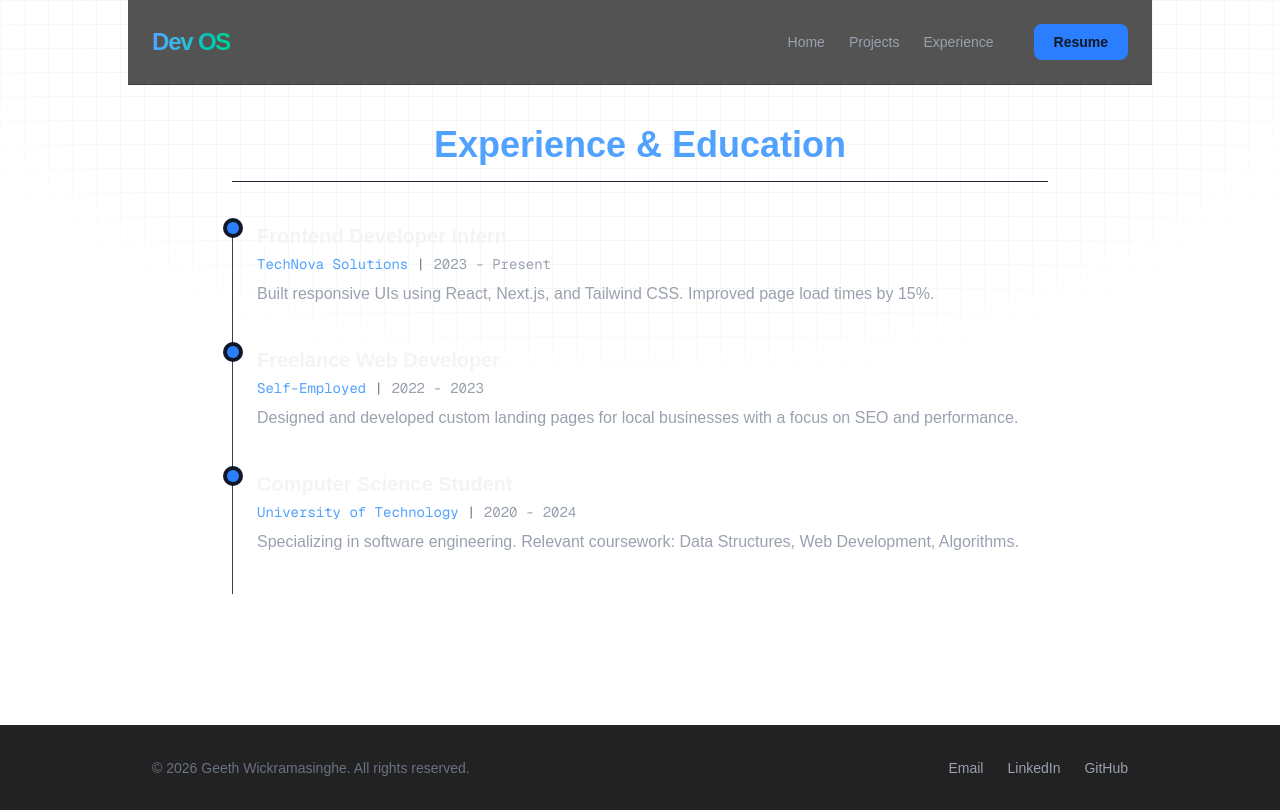
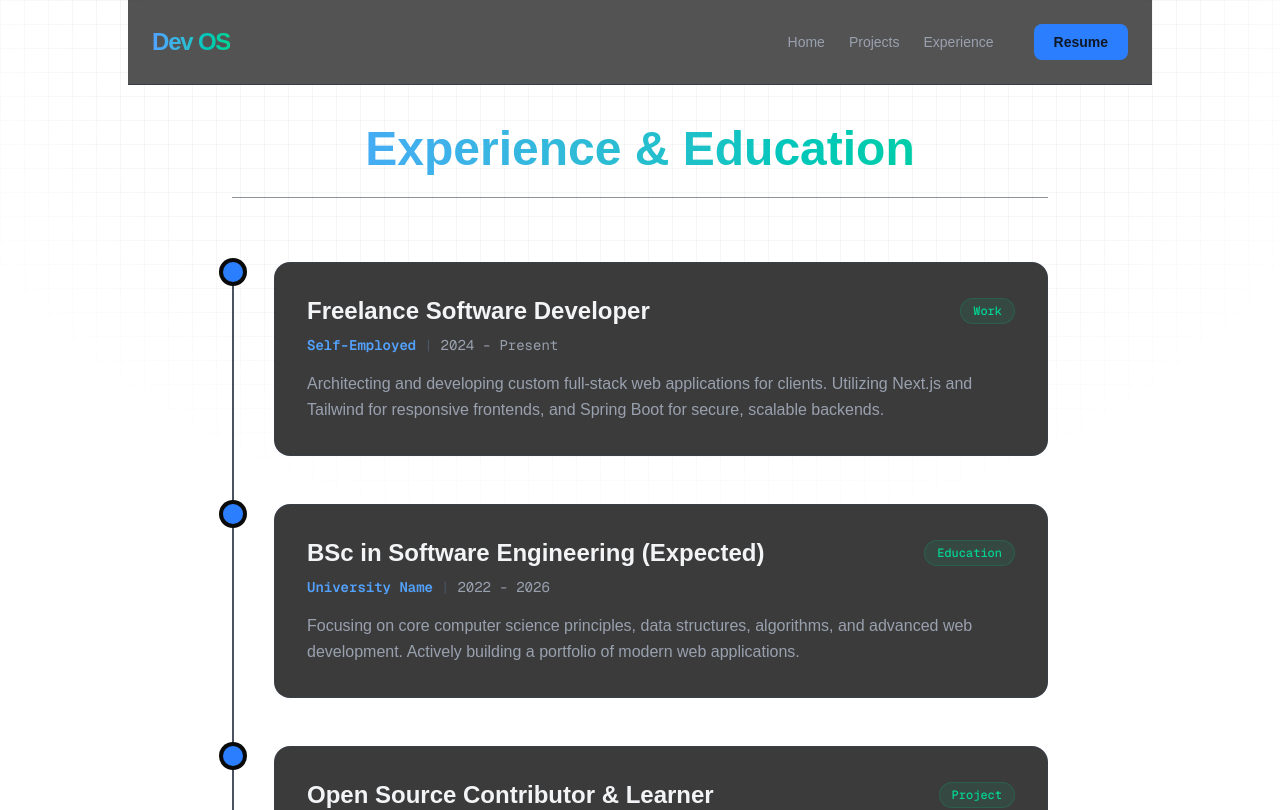
Before and after one commit to Geetharu/Geeth-portfolio, a Next.js app: page /experience in a window 1280 px wide. Shown: the top 810 px of the page. Built offline with nearby package versions, Linux system fonts and the light colour scheme.

Commit message:
ui: upgrade experience timeline with glass cards

```diff
--- a/app/experience/page.tsx
+++ b/app/experience/page.tsx
@@ -1,25 +1,67 @@
 export default function Experience() {
   const experiences = [
-      { role: "Frontend Developer Intern", company: "TechNova Solutions", date: "2023 - Present", desc: "Built responsive UIs using React, Next.js, and Tailwind CSS. Improved page load times by 15%." },
-      { role: "Freelance Web Developer", company: "Self-Employed", date: "2022 - 2023", desc: "Designed and developed custom landing pages for local businesses with a focus on SEO and performance." },
-      { role: "Computer Science Student", company: "University of Technology", date: "2020 - 2024", desc: "Specializing in software engineering. Relevant coursework: Data Structures, Web Development, Algorithms." }
+    {
+      type: "Work",
+      role: "Freelance Software Developer",
+      company: "Self-Employed",
+      date: "2024 - Present",
+      desc: "Architecting and developing custom full-stack web applications for clients. Utilizing Next.js and Tailwind for responsive frontends, and Spring Boot for secure, scalable backends."
+    },
+    {
+      type: "Education",
+      role: "BSc in Software Engineering (Expected)",
+      company: "University Name", // TODO: Update with your actual university
+      date: "2022 - 2026",
+      desc: "Focusing on core computer science principles, data structures, algorithms, and advanced web development. Actively building a portfolio of modern web applications."
+    },
+    {
+      type: "Project",
+      role: "Open Source Contributor & Learner",
+      company: "Dev OS Platform",
+      date: "2023 - 2024",
+      desc: "Deep-dived into the React ecosystem and modern JavaScript/TypeScript. Mastered state management, API integrations, and UI/UX design principles."
+    }
   ];
 
   return (
-      <main className="flex min-h-[80vh] flex-col items-center justify-start p-10 max-w-4xl mx-auto">
-        <h1 className="text-4xl font-bold text-blue-400 mb-10 border-b border-gray-800 pb-4 w-full text-center">Experience & Education</h1>
+    <main className="flex min-h-[80vh] flex-col items-center justify-start p-10 max-w-4xl mx-auto relative z-10">
+      <h1 className="text-4xl md:text-5xl font-black text-transparent bg-clip-text bg-gradient-to-r from-blue-400 to-emerald-400 mb-16 border-b border-gray-800/50 pb-6 w-full text-center">
+        Experience & Education
+      </h1>
 
-        <div className="w-full relative border-l border-gray-700 ml-3 md:ml-0">
+      {/* The Timeline Container */}
+      <div className="w-full relative border-l-2 border-gray-800/80 ml-4 md:ml-0">
         {experiences.map((exp, index) => (
-            <div key={index} className="mb-10 ml-6 group">
-              {/* Timeline Dot */}
-              <span className="absolute flex items-center justify-center w-3 h-3 bg-blue-500 rounded-full -left-1.5 ring-4 ring-gray-900 group-hover:bg-green-400 transition-colors"></span>
+          <div key={index} className="mb-12 ml-8 md:ml-10 relative group">
 
-              <h3 className="mb-1 text-xl font-bold text-gray-100">{exp.role}</h3>
-              <div className="text-sm font-mono text-blue-400 mb-2">
-                {exp.company} <span className="text-gray-500">|</span> <span className="text-gray-400">{exp.date}</span>
+            {/* The Glowing Timeline Dot */}
+            <span className="absolute flex items-center justify-center w-5 h-5 bg-blue-500 rounded-full -left-[43px] md:-left-[51px] ring-4 ring-[#0a0a0a] group-hover:bg-emerald-400 group-hover:shadow-[0_0_15px_rgba(52,211,153,0.8)] transition-all duration-300"></span>
+
+            {/* The Glassmorphism Card */}
+            <div className="border border-gray-700/50 bg-[#0a0a0a]/80 backdrop-blur-md p-8 rounded-2xl hover:border-blue-500/50 hover:shadow-[0_0_30px_rgba(59,130,246,0.1)] transition-all duration-500">
+
+              <div className="flex flex-col md:flex-row md:items-center justify-between mb-2 gap-2">
+                <h3 className="text-2xl font-bold text-gray-100 group-hover:text-blue-400 transition-colors">
+                  {exp.role}
+                </h3>
+
+                {/* Badge for Type (Work/Education) */}
+                <span className="w-fit px-3 py-1 text-xs font-mono font-medium text-emerald-400 bg-emerald-500/10 border border-emerald-500/20 rounded-full">
+                  {exp.type}
+                </span>
               </div>
-              <p className="text-gray-400 text-base">{exp.desc}</p>
+
+              <div className="text-sm font-mono text-blue-400 mb-4 flex items-center gap-2">
+                <span className="font-semibold">{exp.company}</span>
+                <span className="text-gray-600">|</span>
+                <span className="text-gray-400">{exp.date}</span>
+              </div>
+
+              <p className="text-gray-400 leading-relaxed">
+                {exp.desc}
+              </p>
+            </div>
+
           </div>
         ))}
       </div>
```
Lines whose indentation alone changed are shown as unchanged.
